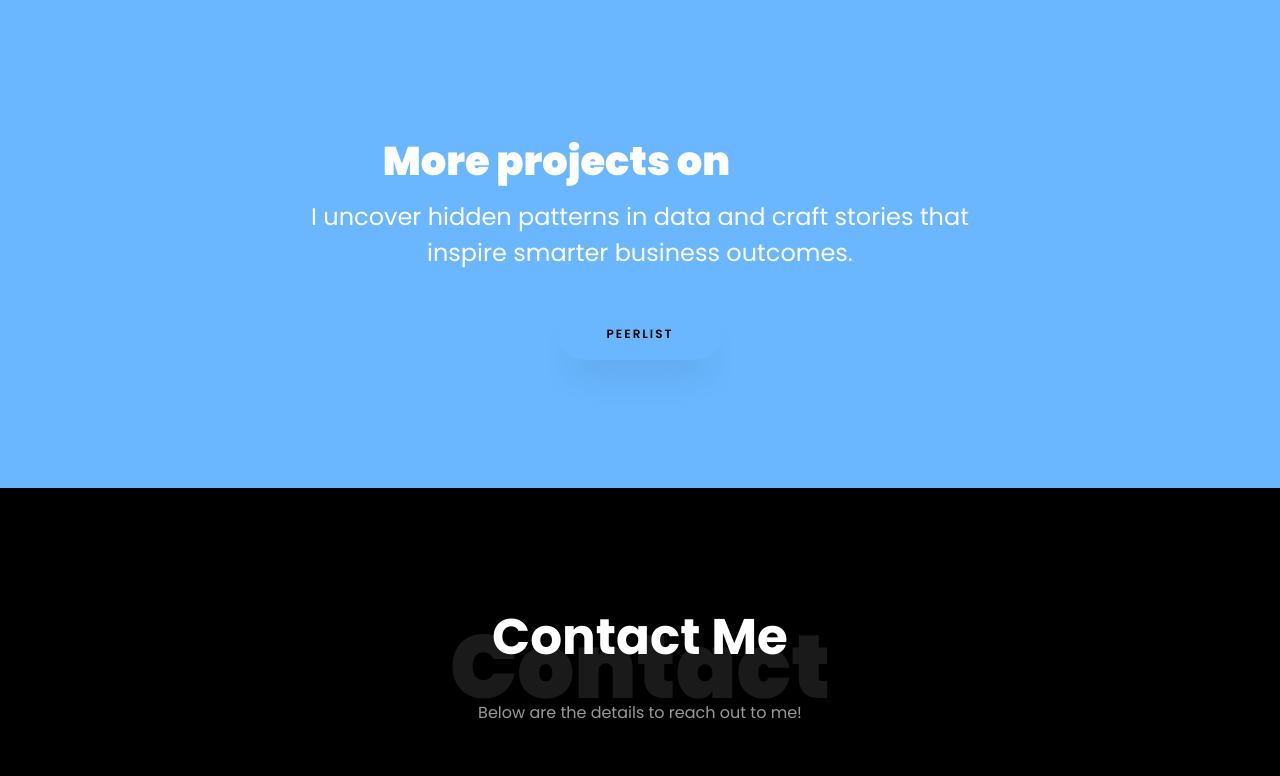
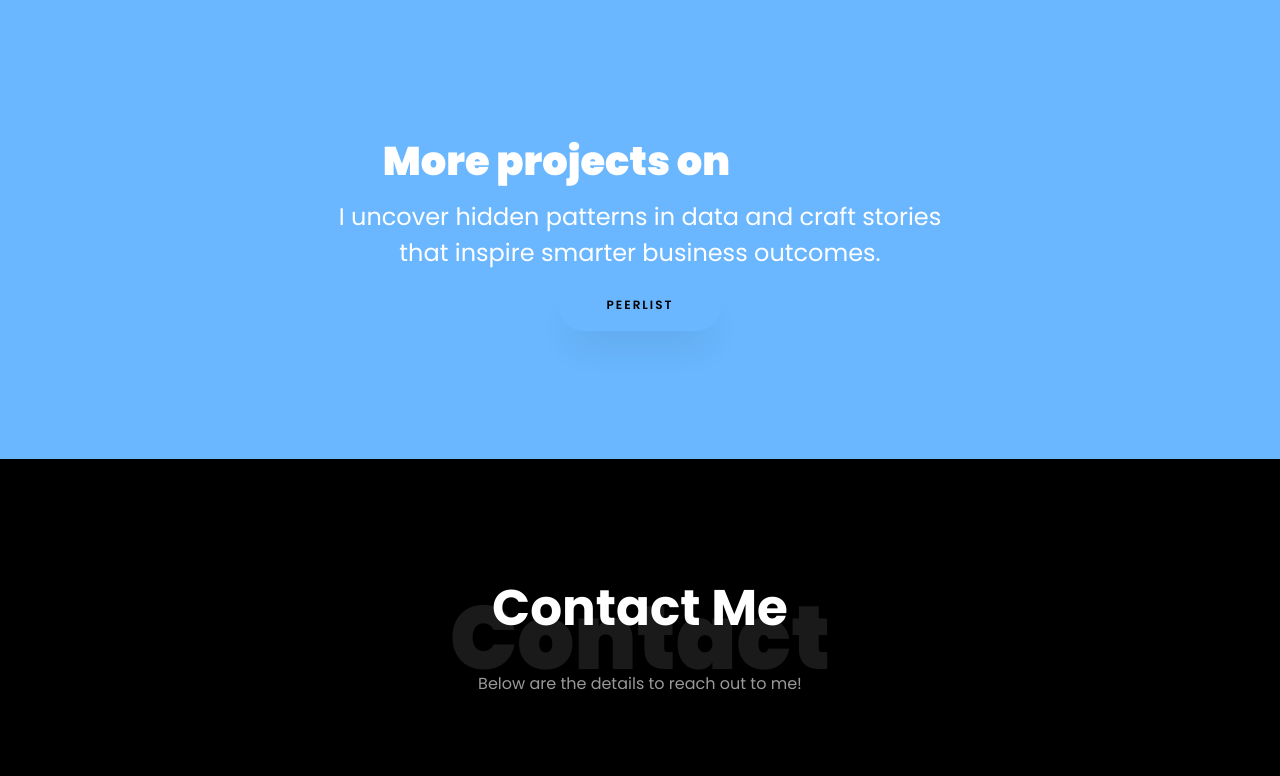
Before and after one commit to anubhavbharti1202/anubhavbharti1202.github.io, a plain HTML site: page index.html in a window 1280 px wide. Shown: the part 4100-4876 px from the top of the page. Drawn offline with Linux system fonts and the light colour scheme; files whose address does not match are found by name.

Commit message:
Update HTML structure and styles for hireme section

```diff
--- a/index.html
+++ b/index.html
@@ -81,19 +81,19 @@
 
 @keyframes typing {
   from {
-    width: 0;
+	width: 0;
   }
   to {
-    width: 100%;
+	width: 100%;
   }
 }
 
 @keyframes typing-cursor {
   from {
-    width: 5px;
+	width: 5px;
   }
   to {
-    width: 0;
+	width: 0;
   }
 }
 
@@ -109,6 +109,12 @@
   transform: scale(1.1);
 }
 
+/* Ensure links inside the hireme section are clickable above any background/overlay */
+.ftco-section.ftco-hireme .heading,
+.ftco-section.ftco-hireme .heading a {
+  position: relative;
+  z-index: 10;
+}
 
 </style>
 
@@ -504,17 +510,17 @@
       </div> -->
 
 	  <div class="ftco-section ftco-hireme img margin-top" style="background-image: url(images/op_2.jpg)">
-			<!-- <div class="container"> -->
+			<div class="container">
 				<div class="row justify-content-center">
 					<div class="col-md-7 ftco-animate text-center">
 						<h2>More projects on<span> Peerlist  </span> </h2>
 						<div class="heading"> <h4> I uncover hidden patterns in data and craft stories that inspire smarter business outcomes. </h4>
-						<br>
+						<!-- <br> -->
 						<p><a href="https://peerlist.io/anubhavbharti" class="btn btn-primary py-3 px-5">Peerlist</a></p>
 						</div>
 					</div>
 				</div>
-			<!-- </div> -->
+			</div>
 		</div>
 	</section>
 
@@ -555,7 +561,7 @@
           			<span class="icon-paper-plane"></span>
           		</div>
           		<h3 class="mb-4">Email Address</h3>
-	            <p><a href="mailto:anubhavofficial1222@gmail.com">anubhavofficial1222@gmail.com</a></p>
+	            <p><a href="#">anubhavofficial1222@gmail.com</a></p>
 	          </div>
           </div>
           <div class="col-md-6 col-lg-3 d-flex ftco-animate">
```
